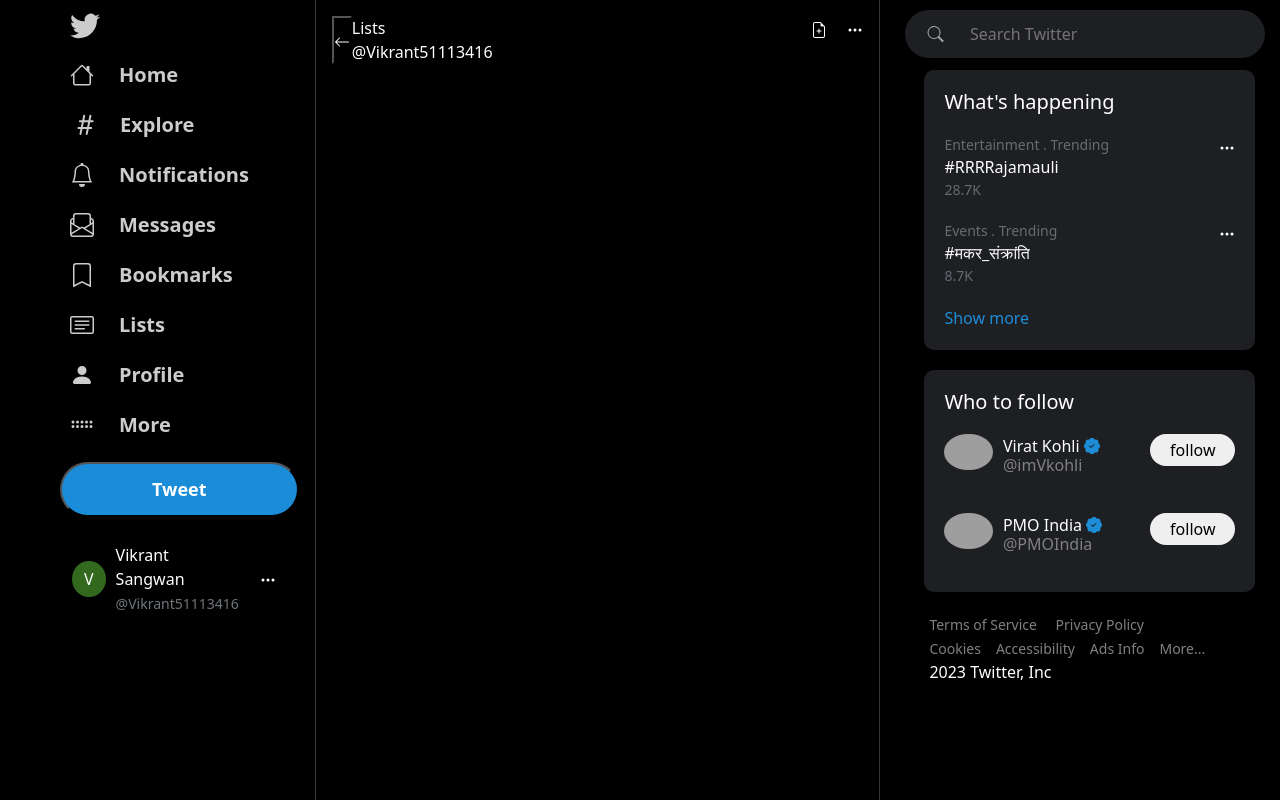
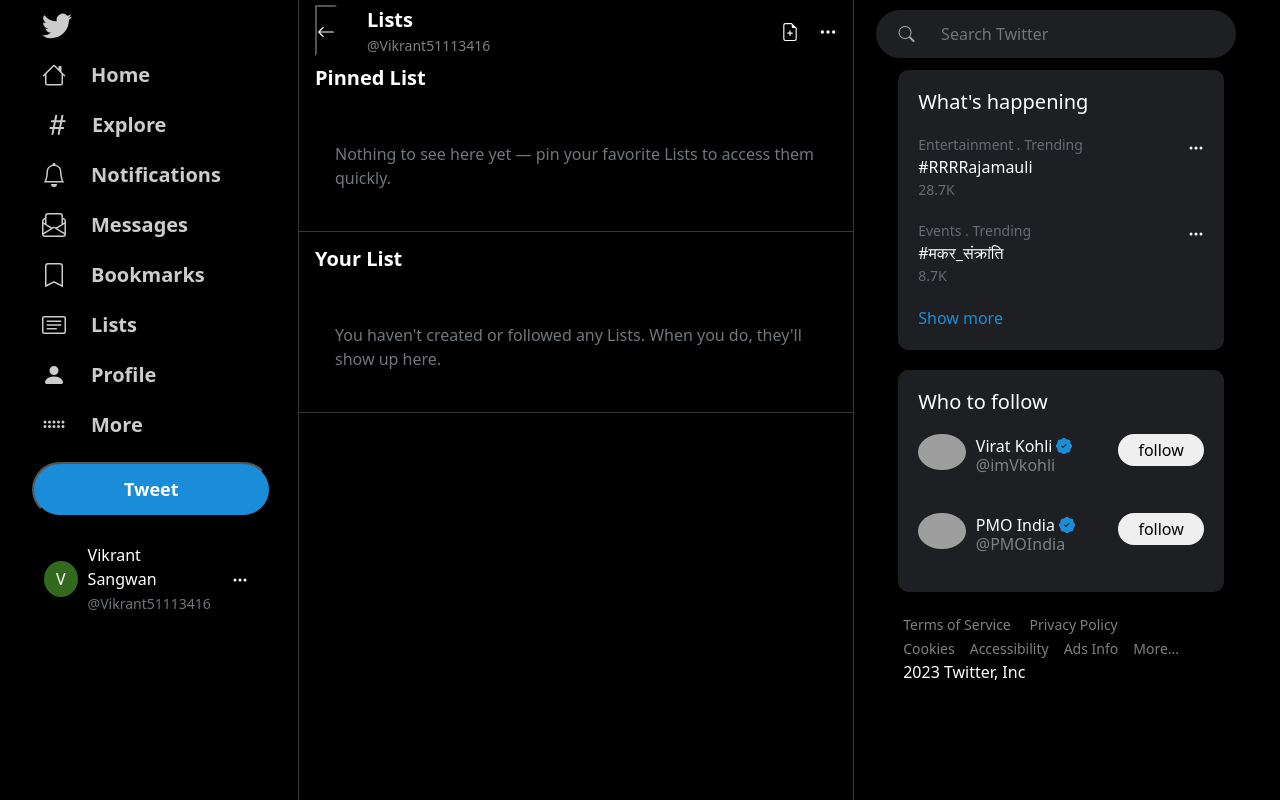
Before and after one commit to VikrantSangwan/twitter-clone, a React (Create React App) app in the folder Twitter-clone-react/twitter-clone/: page /lists in a window 1280 px wide. Built offline with nearby package versions, Linux system fonts and the light colour scheme; grey boxes are pictures that could not be loaded.

Commit message:
List Section Completed

```diff
--- a/Twitter-clone-react/twitter-clone/src/App.css
+++ b/Twitter-clone-react/twitter-clone/src/App.css
@@ -29,16 +29,20 @@
 
 @media screen and (max-width: 1400px) {
   .menu-width {
-    width: 25%;
+    width: 20%;
   }
 
   .posts-width {
-    width: 48%;
+    width: 45%;
   }
 
   .following-width {
-    width: 32%;
+    width: 30%;
     align-items: center;
   }
 
 }
+
+svg {
+  cursor: pointer;
+}
--- a/Twitter-clone-react/twitter-clone/src/Components/MenuComponents/ListSection/ListSection.css
+++ b/Twitter-clone-react/twitter-clone/src/Components/MenuComponents/ListSection/ListSection.css
@@ -3,21 +3,39 @@
     margin: 0px 10px;
     border-left: solid 1px #353935;
     border-right: solid 1px #353935;
-    padding: 16px;
+}
+
+.listmaincontainer {
+    padding: 5px 16px;
+    border-bottom: 1px solid #353935;
 }
 
 .listtopcontainer {
     display: flex;
+    /* border: solid 1px red; */
     justify-content: space-between;
+    align-items: center;
 }
 
 .listtoptitle {
     align-items: center;
     justify-content: center;
+    /* border: solid 1px red; */
+    margin-left: 30px;
 }
 
 .listtoptitle>p {
     margin: 0 !important;
+}
+
+.listtoptitle>p:first-child {
+    font-size: 20px;
+    font-weight: 800;
+}
+
+.listtoptitle>p:last-child {
+    font-size: 14px;
+    color: gray;
 }
 
 .backbtn {
@@ -27,3 +45,26 @@
     padding: 0 !important;
     margin: 0 !important;
 }
+
+.listsubcontainer {
+    padding-top: 10px;
+    /* border: solid 1px blue; */
+}
+
+hr {
+    color: #71767B;
+}
+
+.listsubcontainer>h5 {
+    font-weight: 800 !important;
+}
+
+.listsubcontainer>div {
+    padding: 20px;
+
+}
+
+.listcolor {
+    color: #71767B;
+    ;
+}
--- a/Twitter-clone-react/twitter-clone/src/Components/MenuComponents/ListSection/ListSection.js
+++ b/Twitter-clone-react/twitter-clone/src/Components/MenuComponents/ListSection/ListSection.js
@@ -3,6 +3,7 @@
 function ListSection() {
   return (
     <div className="listcontainer">
+      <div className="listmaincontainer">
         <div className="listtopcontainer">
           <div
             style={{
@@ -12,8 +13,8 @@
             <button className="backbtn">
               <svg
                 xmlns="http://www.w3.org/2000/svg"
-              width="16"
-              height="16"
+                width="18"
+                height="18"
                 fill="currentColor"
                 class="bi bi-arrow-left"
                 viewBox="0 0 16 16"
@@ -32,8 +33,8 @@
           <div className="msgicons">
             <svg
               xmlns="http://www.w3.org/2000/svg"
-            width="16"
-            height="16"
+              width="18"
+              height="18"
               fill="currentColor"
               class="bi bi-file-earmark-plus"
               viewBox="0 0 16 16"
@@ -43,8 +44,8 @@
             </svg>
             <svg
               xmlns="http://www.w3.org/2000/svg"
-            width="16"
-            height="16"
+              width="18"
+              height="18"
               fill="currentColor"
               class="bi bi-three-dots"
               viewBox="0 0 16 16"
@@ -53,6 +54,29 @@
             </svg>
           </div>
         </div>
+        <div className="listsubcontainer">
+          <h5>Pinned List</h5>
+          <br />
+          <div>
+            <p className="listcolor">
+              Nothing to see here yet — pin your favorite Lists to access them
+              quickly.
+            </p>
+          </div>
+        </div>
+      </div>
+      <div className="listmaincontainer">
+        <div className="listsubcontainer">
+          <h5>Your List</h5>
+          <br />
+          <div>
+            <p className="listcolor">
+              You haven't created or followed any Lists. When you do, they'll
+              show up here.
+            </p>
+          </div>
+        </div>
+      </div>
     </div>
   );
 }
--- a/Twitter-clone-react/twitter-clone/src/Components/menu/menu.css
+++ b/Twitter-clone-react/twitter-clone/src/Components/menu/menu.css
@@ -3,12 +3,13 @@
     flex-direction: column;
     align-items: flex-start;
     margin: 0 !important;
-    padding-left: 60px;
+
 }
 
 @media screen and (min-width:1400px) {
     .leftcontainer {
         align-items: flex-end;
+        padding-left: 60px;
     }
 }
 
--- a/Twitter-clone-react/twitter-clone/src/Pages/Messages/Messages.css
+++ b/Twitter-clone-react/twitter-clone/src/Pages/Messages/Messages.css
@@ -1,5 +1,5 @@
 .msgcontainer-1 {
-    width: 25%;
+    width: 20%;
 }
 
 .msgcontainer-2 {
@@ -7,5 +7,5 @@
 }
 
 .msgcontainer-3 {
-    width: 40%;
+    width: 45%;
 }
```
Also changed, not shown: Twitter-clone-react/twitter-clone/src/Components/MenuComponents/MessagesSection/MessagesSection.js (deleted, +0 -7 lines), Twitter-clone-react/twitter-clone/src/Components/MenuComponents/MessagesSection/MessagesSection.css (deleted). Lines whose indentation alone changed are shown as unchanged.
